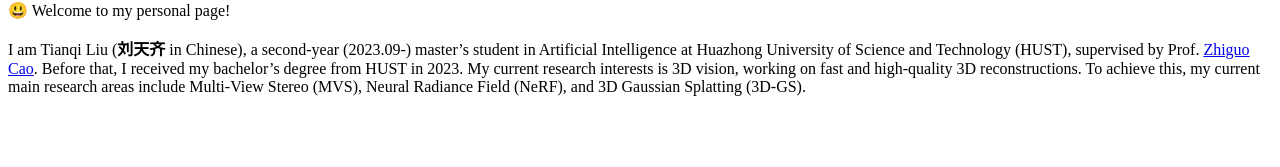
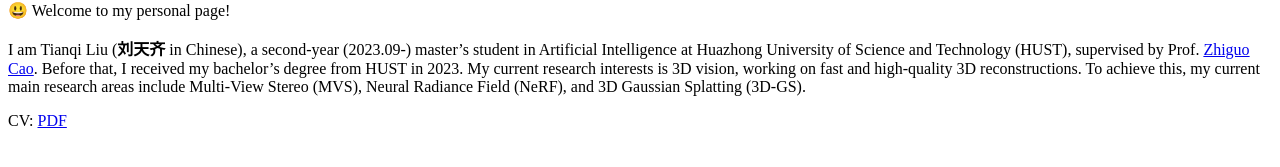
Before and after one commit to TQTQliu/TQTQliu.github.io, a Jekyll site: the page built from _pages/includes/intro.md, in a window 1280 px wide. Shown: the part 382-549 px from the top of the page. Built offline with Jekyll 4.4.1, drawn with Linux system fonts in a browser that asks for light colours; our own code applies the rules of GitHub Pages for plain Markdown files.

Commit message:
Update intro.md

```diff
--- a/_pages/includes/intro.md
+++ b/_pages/includes/intro.md
@@ -4,6 +4,8 @@
 
 I am Tianqi Liu (**刘天齐** in Chinese), a second-year (2023.09-) master's student in Artificial Intelligence at Huazhong University of Science and Technology (HUST), supervised by Prof. [Zhiguo Cao](http://english.aia.hust.edu.cn/info/1030/1072.htm). Before that, I received my bachelor’s degree from HUST in 2023.  My current research interests is 3D vision, working on fast and high-quality 3D reconstructions. To achieve this, my current main research areas include Multi-View Stereo (MVS), Neural Radiance Field (NeRF), and 3D Gaussian Splatting (3D-GS).
 
+CV: [PDF](https://tqtqliu.github.io/assets/pdf/tianqiliu_cv.pdf)
+
 <!--
 My current research interests include:
 - 1️⃣ 3D Reconstruction,
```
